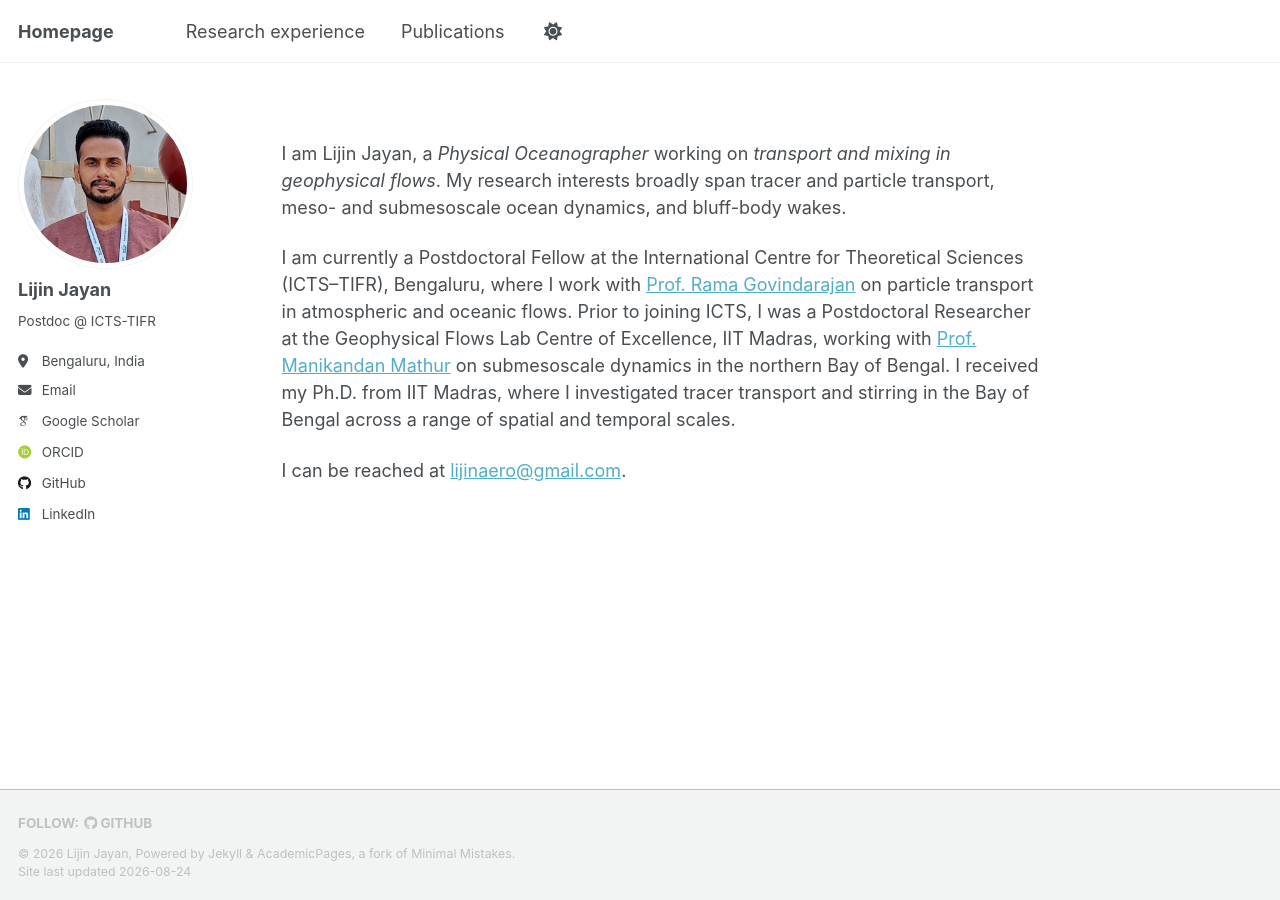
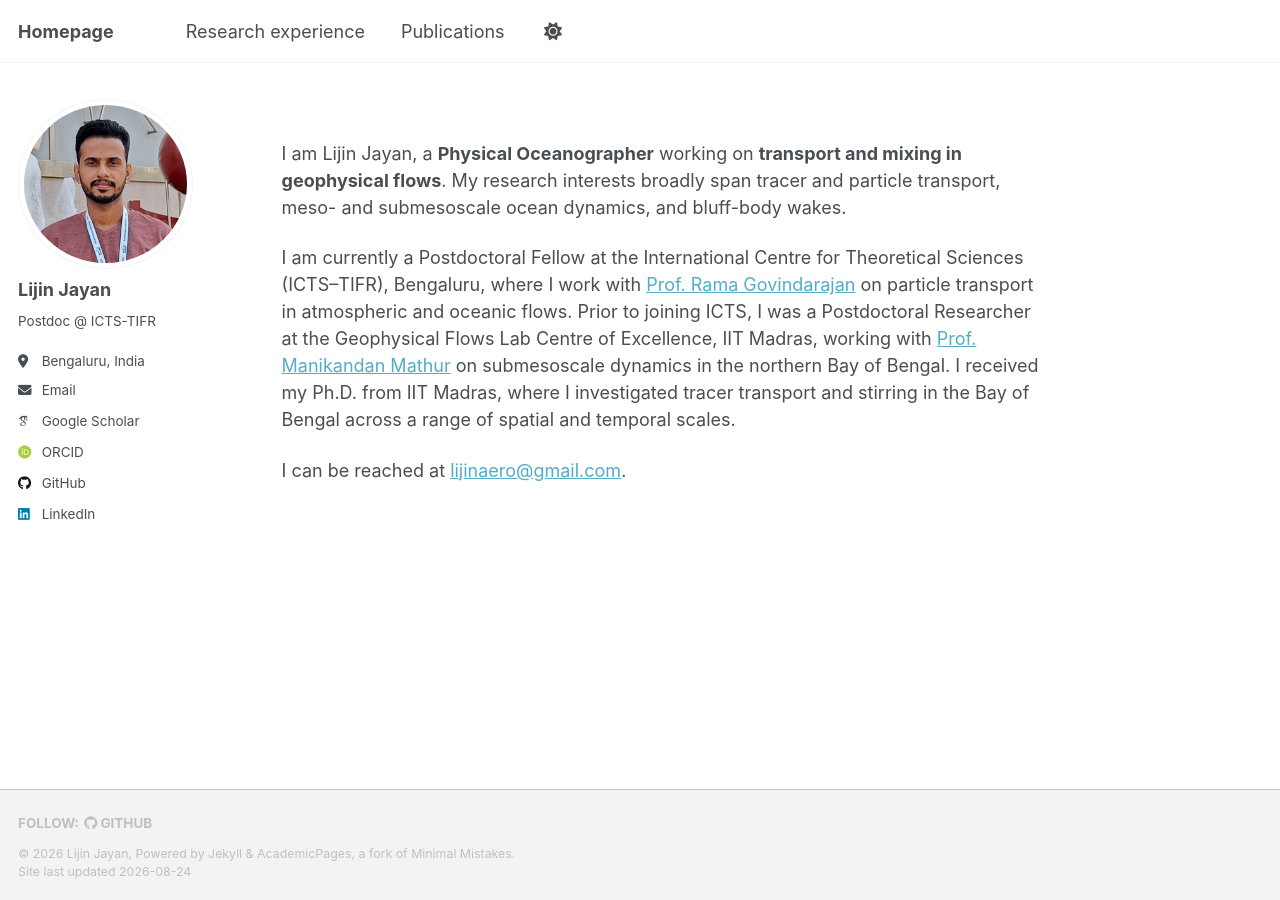
Before and after one commit to ljayan/ljayan.github.io, a Jekyll site: the page built from _pages/about.md, in a window 1280 px wide. Built offline with Jekyll 4.4.1, drawn with Linux system fonts in a browser that asks for light colours; some web fonts are replaced.

```diff
--- a/_pages/about.md
+++ b/_pages/about.md
@@ -7,7 +7,7 @@ redirect_from:
   - /about.html
 ---
 <br>
-I am Lijin Jayan, a *Physical Oceanographer* working on *transport and mixing in geophysical flows*. My research interests broadly span tracer and particle transport, meso- and submesoscale ocean dynamics, and bluff-body wakes.
+I am Lijin Jayan, a **Physical Oceanographer** working on **transport and mixing in geophysical flows**. My research interests broadly span tracer and particle transport, meso- and submesoscale ocean dynamics, and bluff-body wakes.
 
 I am currently a Postdoctoral Fellow at the International Centre for Theoretical Sciences (ICTS–TIFR), Bengaluru, where I work with [Prof. Rama Govindarajan](https://www.icts.res.in/people/rama-govindarajan) on particle transport in atmospheric and oceanic flows. Prior to joining ICTS, I was a Postdoctoral Researcher at the Geophysical Flows Lab Centre of Excellence, IIT Madras, working with [Prof. Manikandan Mathur](https://scholar.google.co.in/citations?user=QbrM7-gAAAAJ&hl=en) on submesoscale dynamics in the northern Bay of Bengal. I received my Ph.D. from IIT Madras, where I investigated tracer transport and stirring in the Bay of Bengal across a range of spatial and temporal scales.
 
```
